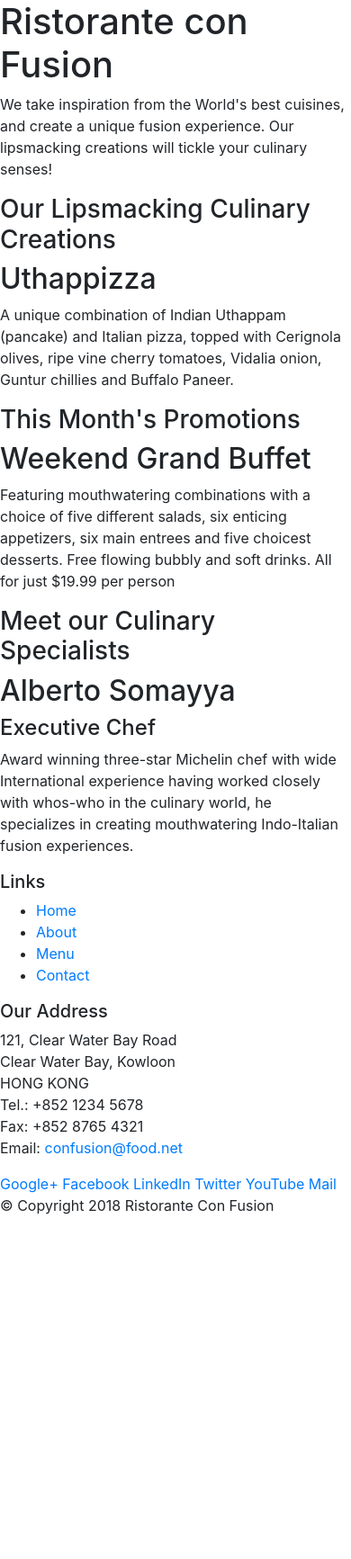
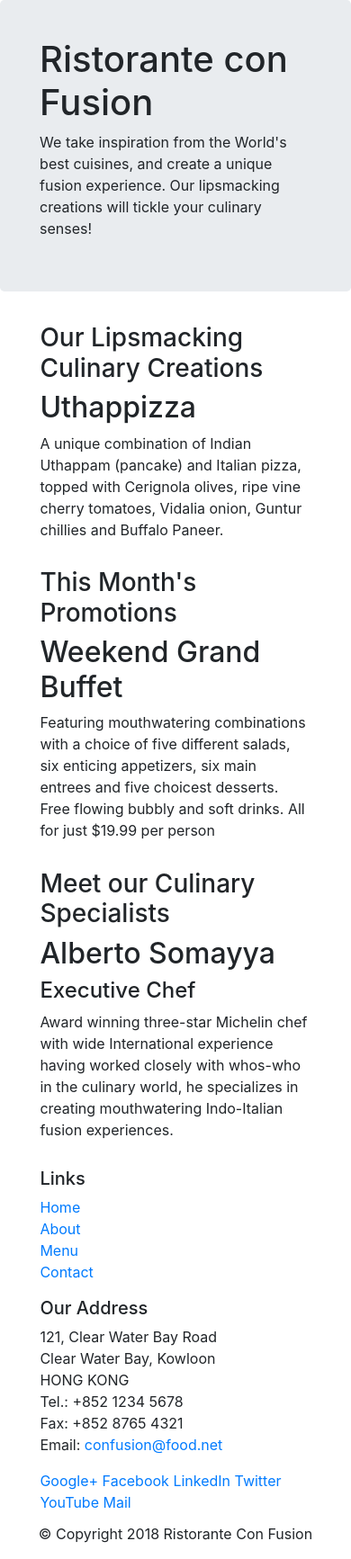
Before and after one commit to JinnendraBaid/jj2, a website: page index.html in a window 390 px wide. Shown: the whole page at 90% size. Before the commit the page ends 1368 px from the top, so only its background shows below. Drawn offline with nearby package versions, Linux system fonts and the light colour scheme.

Commit message:
commited

```diff
--- /dev/null
+++ b/index.css
@@ -0,0 +1,4 @@
+.row-container{
+    padding:1% 2% 1% 2%;
+    margin:2%;
+}
--- a/index.html
+++ b/index.html
@@ -8,12 +8,13 @@
     <meta http-equiv="x-ua-compatible" content="ie=edge">
     <!-- Bootstrap CSS -->
     <link rel="stylesheet" href="node_modules/bootstrap/dist/css/bootstrap.min.css">
+    <link rel="stylesheet" type="text/css" href="index.css">
 </head>
 
 <body>
-    <header>
-        <div>
-            <div>
+    <header class="jumbotron">
+        <div class="container">
+            <div class="row row-container">
                 <div>
                     <h1>Ristorante con Fusion</h1>
                     <p>We take inspiration from the World's best cuisines, and create a unique fusion experience. Our lipsmacking creations will tickle your culinary senses!</p>
@@ -23,31 +24,31 @@
             </div>
         </div>
     </header>
-    <div>
-        <div>
-            <div>
+    <div class ="container">
+        <div class="row row-container">
+            <div class="col-12 col-sm-3 order-sm-second">
                 <h3>Our Lipsmacking Culinary Creations</h3>
             </div>
-            <div>
+            <div class="col-12 col-sm-9 order-sm-first">
                 <h2>Uthappizza</h2>
                 <p>A unique combination of Indian Uthappam (pancake) and Italian pizza, topped with Cerignola olives, ripe vine cherry tomatoes, Vidalia onion, Guntur chillies and Buffalo Paneer.</p>
             </div>
         </div>
 
-        <div>
-            <div>
+        <div class="row row-container">
+            <div class="col-12 col-sm-3 order-sm-second">
                 <h3>This Month's Promotions</h3>
             </div>
-            <div>
+            <div class="col-12 col-sm-9 order-sm-first">
                 <h2>Weekend Grand Buffet</h2>
                 <p>Featuring mouthwatering combinations with a choice of five different salads, six enticing appetizers, six main entrees and five choicest desserts. Free flowing bubbly and soft drinks. All for just $19.99 per person </p>
             </div>
         </div>
-        <div>
-            <div>
+        <div class="row row-container">
+            <div class="col-12 col-sm-3 order-sm-second">
                 <h3>Meet our Culinary Specialists</h3>
             </div>
-            <div>
+            <div class="col-12 col-sm-9 order-sm-first">
                 <h2>Alberto Somayya</h2>
                 <h4>Executive Chef</h4>
                 <p>Award winning three-star Michelin chef with wide International experience having worked closely with whos-who in the culinary world, he specializes in creating mouthwatering Indo-Italian fusion experiences. </p>
@@ -55,18 +56,18 @@
         </div>
     </div>
     <footer>
-        <div>
-            <div>
-                <div>
+        <div class="container">
+            <div class="row row-container">
+                <div class="col-sm-3 class="justified-content-center"">
                     <h5>Links</h5>
-                    <ul>
+                    <ul class="list-unstyled">
                         <li><a href="#">Home</a></li>
                         <li><a href="#">About</a></li>
                         <li><a href="#">Menu</a></li>
                         <li><a href="#">Contact</a></li>
                     </ul>
                 </div>
-                <div>
+                <div class="col-sm-6">
                     <h5>Our Address</h5>
                     <address>
                         121, Clear Water Bay Road<br>
@@ -77,8 +78,8 @@
                         Email: <a href="mailto:confusion@food.net">confusion@food.net</a>
                     </address>
                 </div>
-                <div>
-                    <div>
+                <div class="col-sm-3">
+                    <div class="align-items-center">
                         <a href="http://google.com/+">Google+</a>
                         <a href="http://www.facebook.com/profile.php?id=">Facebook</a>
                         <a href="http://www.linkedin.com/in/">LinkedIn</a>
@@ -88,8 +89,8 @@
                     </div>
                 </div>
             </div>
-            <div>
-                <div>
+            <div class="row justify-content-center">
+                <div class="col-auto ">
                     <p>© Copyright 2018 Ristorante Con Fusion</p>
                 </div>
             </div>
```
Also changed, not shown: aboutus.html (added, +104 -0 lines), package.json (+10 -2 lines).
